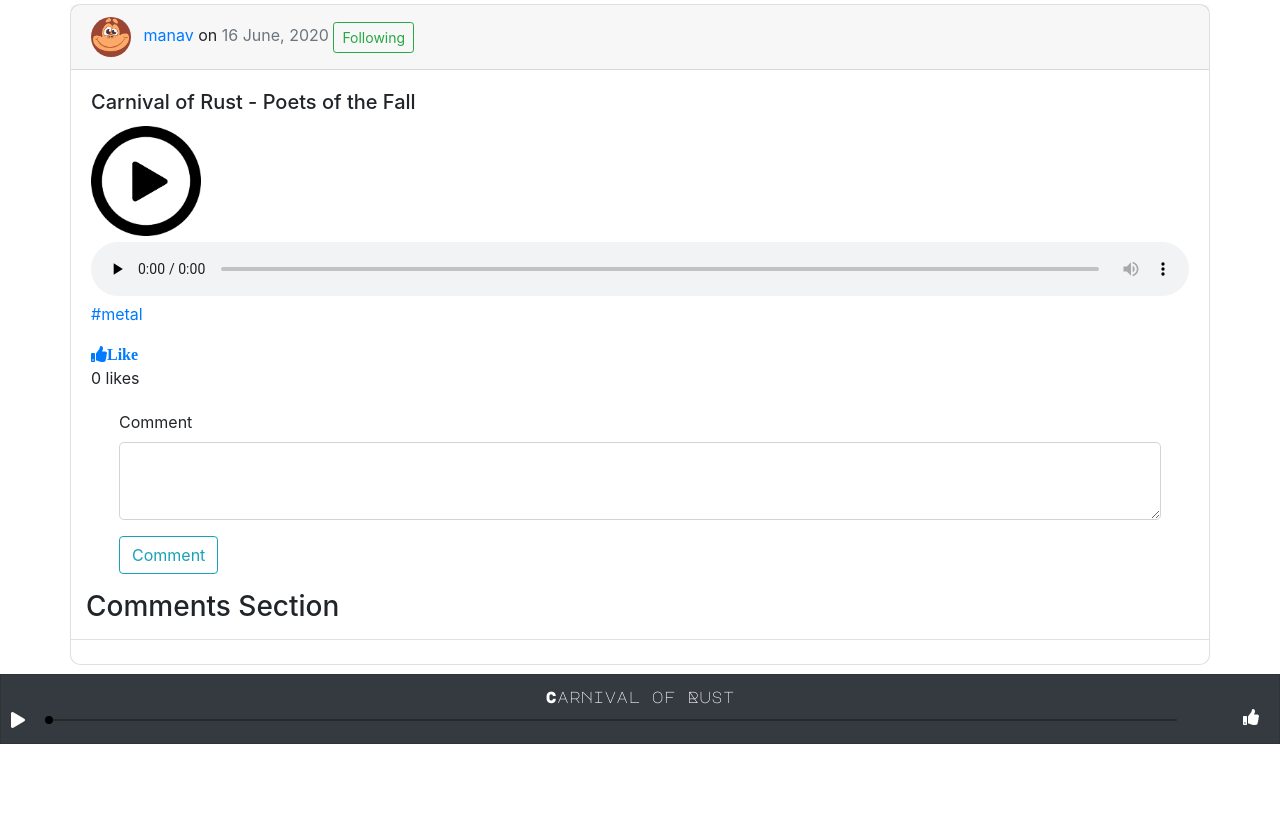
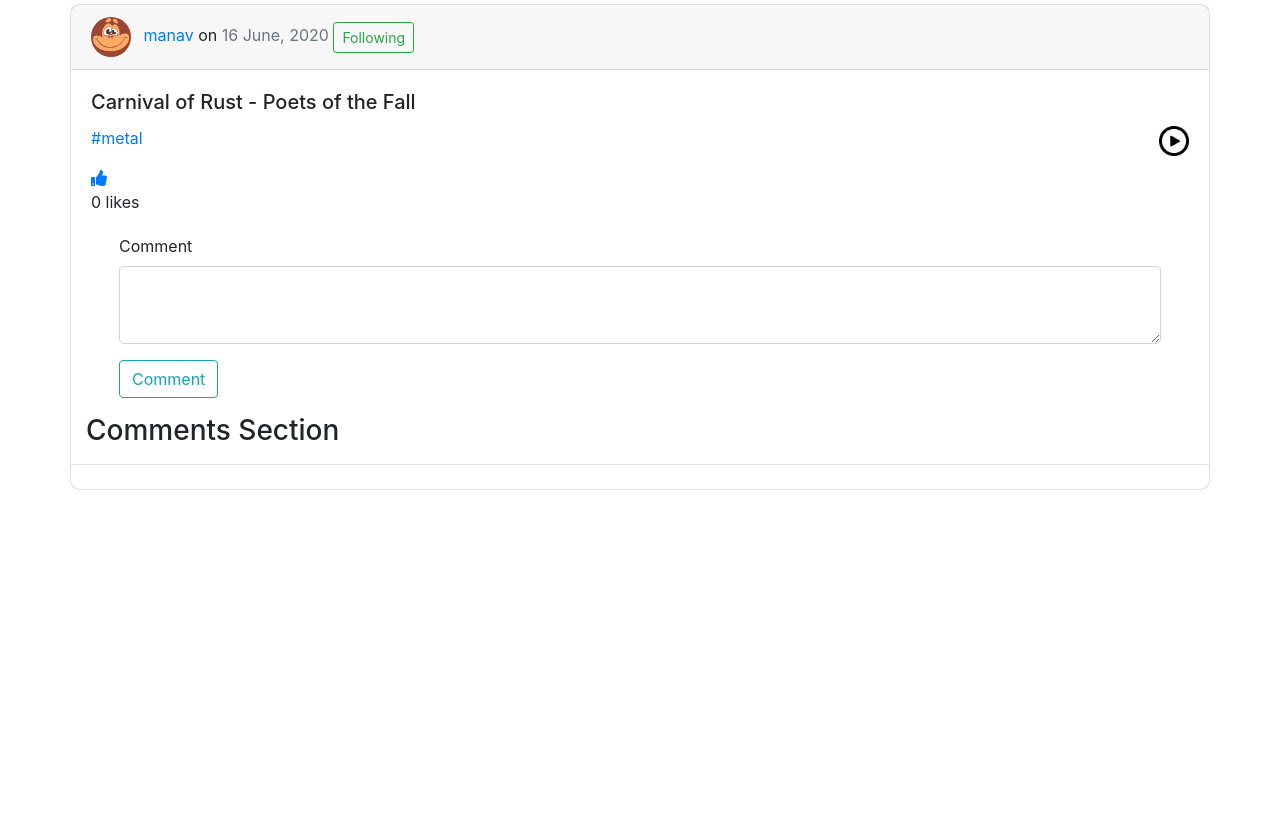
Before and after one commit to ManavRao/Sonnet, a Flask app: page /post/1 in a window 1280 px wide. Shown: the part 56-877 px from the top of the page. After the commit the page ends 546 px from the top, so only its background shows below. Run offline with Flask 2, Linux system fonts and the light colour scheme; a user stored in the database is signed in; data comes from the database, SQL or seed files in the repository; both versions use the stored data as it was after the commit; data that the repository does not hold is empty; some libraries are stand-ins or nearby versions.

Commit message:
updating global player and directory record

```diff
--- a/sonnet/static/audio_player.js
+++ b/sonnet/static/audio_player.js
@@ -1,8 +1,14 @@
 function set_music(id1, id2) {
+  document.getElementById('controles').style.display = 'block';
   document.getElementById('music').src = id1;
+  var temp = document.getElementById('music');
+  music = temp;
+  duration = temp.duration; // Duration of audio clip, calculated here for embedding purposes
+
   document.getElementById('song_title_player').innerHTML = id2;
   play();
 }
+
 
 
 var music = document.getElementById('music'); // id for audio element
@@ -110,3 +116,8 @@
 function getPosition(el) {
    return el.getBoundingClientRect().left;
 }
+
+function stop_muic() {
+    music.pause();
+    document.getElementById('controles').style.display = 'none';
+}
--- a/sonnet/static/style.css
+++ b/sonnet/static/style.css
@@ -22,6 +22,7 @@
   padding:10px 0px 10px 0px;
   -webkit-border-radius: 0px;
   border-radius: 0px;
+  display: none;
 }
 
 #player_body {
@@ -83,3 +84,8 @@
   margin-top: -3px;
   background: black;
   cursor: pointer; }
+
+#btn-play{
+  float: right;
+  width: 30px;
+}
--- a/sonnet/templates/layout.html
+++ b/sonnet/templates/layout.html
@@ -72,15 +72,15 @@
 
            <!-- Card content -->
            <div id="player_body" class="card-body text-center">
-             <p id="song_title_player" class="mb-0">Carnival of Rust</p>
-             <audio id="music" preload="true" src="{{ url_for('static', filename='tracks/45384434f60fd02c.mp3') }}">
+             <p id="song_title_player" class="mb-0">Your Song</p>
+             <audio id="music" src="">
              </audio>
              <div id="audioplayer">
                  <i id="pButton" class="fas fa-play"></i>
                  <div id="timeline">
                      <div id="playhead"></div>
                  </div>
-                 <i id="lButton" class="fa fa-thumbs-up"></i>
+                 <i id="lButton" class="fa fa-stop" onclick="stop_muic()"></i>
              </div>
 
            </div>
--- a/sonnet/templates/post.html
+++ b/sonnet/templates/post.html
@@ -27,30 +27,21 @@
 
                <h5 class="card-title">{{ post.title }}</h5>
 
-            <div id="audio-spectrum"></div>
-            <!-- Create action buttons -->
             <input type="image" id="btn-play" onclick="set_music('{{ url_for('static', filename='tracks/' + post.track) }}', '{{ post.title }}' )" src="{{url_for('static', filename='images/play.png') }}" width="10%" height="10%" alt="{{ url_for('static', filename='tracks/' + post.track) }}"/>
-            <!-- <input type="image" id="btn-pause" src="{{url_for('static', filename='images/pause.png') }}" width="10%" height="10%" alt="Pause" disabled="disabled"/>
-            <input type="image" id="btn-stop" src="{{url_for('static', filename='images/stop.png') }}" width="10%" height="10%" alt="Stop" disabled="disabled" />
-            <source id = "audio" src="{{ url_for('static', filename='tracks/' + post.track) }}">
-              <br><br>
-               -->
-              <!-- <audio style="width:100%;" controls preload="none">
+                   <!-- <audio style="width:100%;" controls preload="none">
+                       <source src="{{ url_for('static', filename='tracks/' + post.track) }}">
                    </audio> -->
-                   <audio style="width:100%;" controls preload="none">
-                       <source src="{{ url_for('static', filename='tracks/' + post.track) }}">
-                   </audio>
                 <p class="card-text">{{ content|safe }}</p>
                 {% if current_user.is_authenticated %}
                     {% if current_user!=post.author %}
                         {% if current_user.is_liking(post) %}
-                            <a class="fa fa-thumbs-down" href="{{ url_for('like_action', post_id=post.id, action='unlike') }}">Unlike</a>
+                            <a class="fa fa-thumbs-down" href="{{ url_for('like_action', post_id=post.id, action='unlike') }}"></a>
                         {% else %}
-                            <a class="fa fa-thumbs-up" href="{{ url_for('like_action', post_id=post.id, action='like') }}">Like</a>
+                            <a class="fa fa-thumbs-up" href="{{ url_for('like_action', post_id=post.id, action='like') }}"></a>
                         {% endif %}
                     {% endif %}
                 {% else %}
-                    <a class="fa fa-thumbs-up" href="{{ url_for('login') }}">Like</a>
+                    <a class="fa fa-thumbs-up" href="{{ url_for('login') }}"></a>
                 {% endif %}
                 <br>
                 {{ post.likers.count() }} likes
@@ -132,9 +123,5 @@
         </div>
     </div>
 
-    <!-- Load the wavesurferscript , in this case from a CDN -->
-    <!-- <script src="https://cdnjs.cloudflare.com/ajax/libs/wavesurfer.js/1.3.7/wavesurfer.min.js"></script>
-
-    <script type="text/javascript" src="{{ url_for('static', filename='player.js') }}"></script> -->
 
 {% endblock %}
```
Also changed, not shown: sonnet/templates/home.html (+10 -7 lines), sonnet/templates/user_posts.html (+4 -4 lines), sonnet/site.db, sonnet/static/profile_pictures/README.txt (added), sonnet/static/tracks/README.txt (added).
